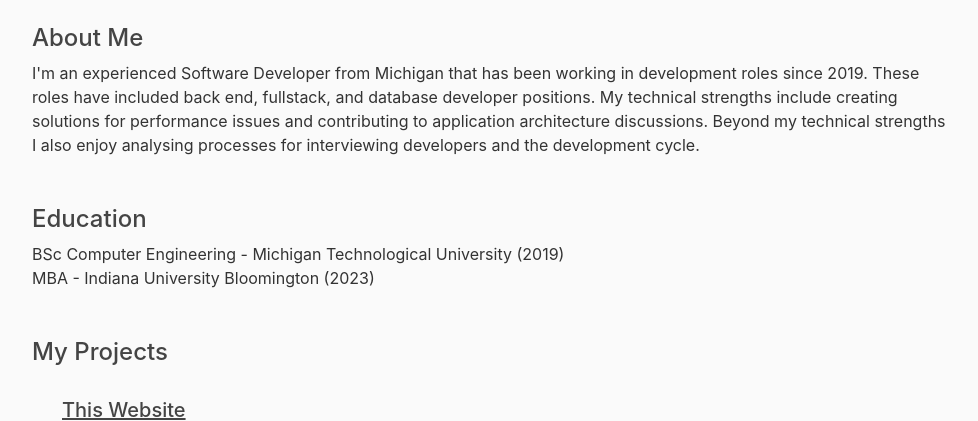
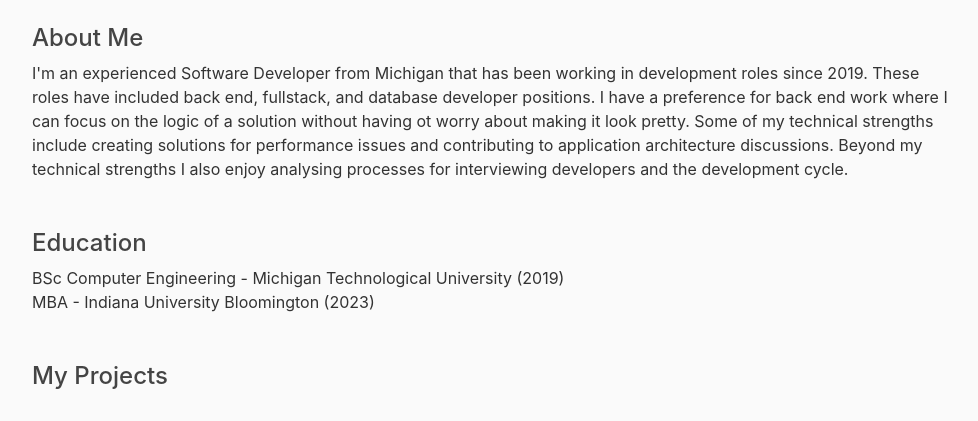
Before and after one commit to MichaelWheeler202/My_Website_2, a Flask app: page / in a window 1280 px wide. Shown: the part 56-477 px from the top of the page, without its empty margins (53-1031 px from the left). Run offline with Flask 3, Linux system fonts and the light colour scheme; some libraries are stand-ins or nearby versions.

Commit message:
Adding to about me

```diff
--- a/templates/app_pages/home.html
+++ b/templates/app_pages/home.html
@@ -6,8 +6,10 @@
 
             <h4>About Me</h4>
             <a>
-                I'm an experienced Software Developer from Michigan that has been working in development roles since 2019. These roles have included back end, fullstack, and database developer positions.
-                My technical strengths include creating solutions for performance issues and contributing to application architecture discussions.
+                I'm an experienced Software Developer from Michigan that has been working in development roles since 2019.
+                These roles have included back end, fullstack, and database developer positions. I have a preference for back end work where I
+                can focus on the logic of a solution without having ot worry about making it look pretty.
+                Some of my technical strengths include creating solutions for performance issues and contributing to application architecture discussions.
                 Beyond my technical strengths I also enjoy analysing processes for interviewing developers and the development cycle.
             </a>
 
```
